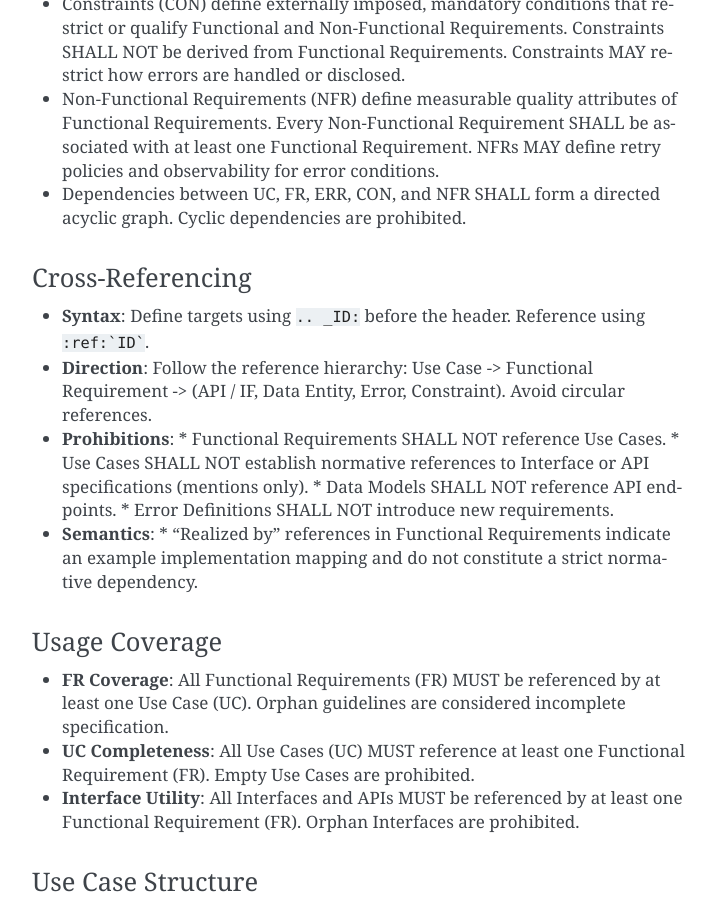
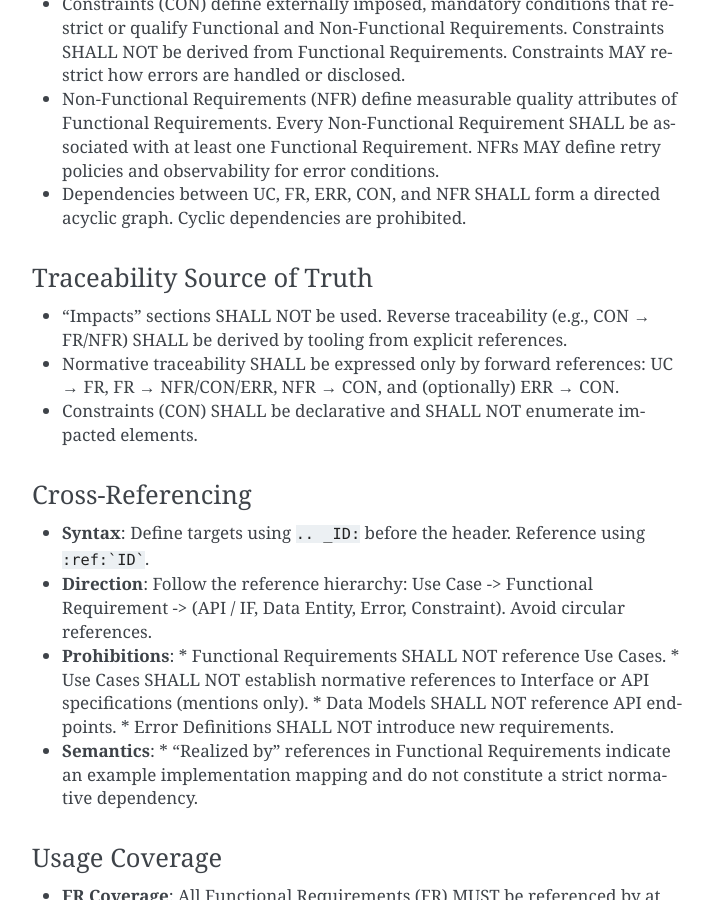
Before and after one commit to sonesuke/sid, a Sphinx documentation site: the page built from doc/constitution.rst, in a window 1280 px wide and 900 px high, scrolled down 2898 px. Shown: the whole window, without its empty margins (388-1104 px from the left). Built offline with Sphinx 7.4.7, drawn with Linux system fonts in a browser that asks for light colours; some of the changed text lies outside the part shown.

Commit message:
docs: Add Traceability Source of Truth to constitution
Formalize rule that 'Impacts' sections shall not be used and traceability is derived from forward references

````diff
--- a/doc/constitution.rst
+++ b/doc/constitution.rst
@@ -134,6 +134,16 @@ The specification elements are related by the following dependency model.
 - Dependencies between UC, FR, ERR, CON, and NFR SHALL form a directed acyclic graph.
   Cyclic dependencies are prohibited.
 
+Traceability Source of Truth
+^^^^^^^^^^^^^^^^^^^^^^^^^^^^
+- "Impacts" sections SHALL NOT be used. Reverse traceability (e.g., CON → FR/NFR)
+  SHALL be derived by tooling from explicit references.
+
+- Normative traceability SHALL be expressed only by forward references:
+  UC → FR, FR → NFR/CON/ERR, NFR → CON, and (optionally) ERR → CON.
+
+- Constraints (CON) SHALL be declarative and SHALL NOT enumerate impacted elements.
+
 Cross-Referencing
 ^^^^^^^^^^^^^^^^^
 *   **Syntax**: Define targets using ``.. _ID:`` before the header. Reference using ``:ref:`ID```.
````
Also changed, not shown: 1 other file.
